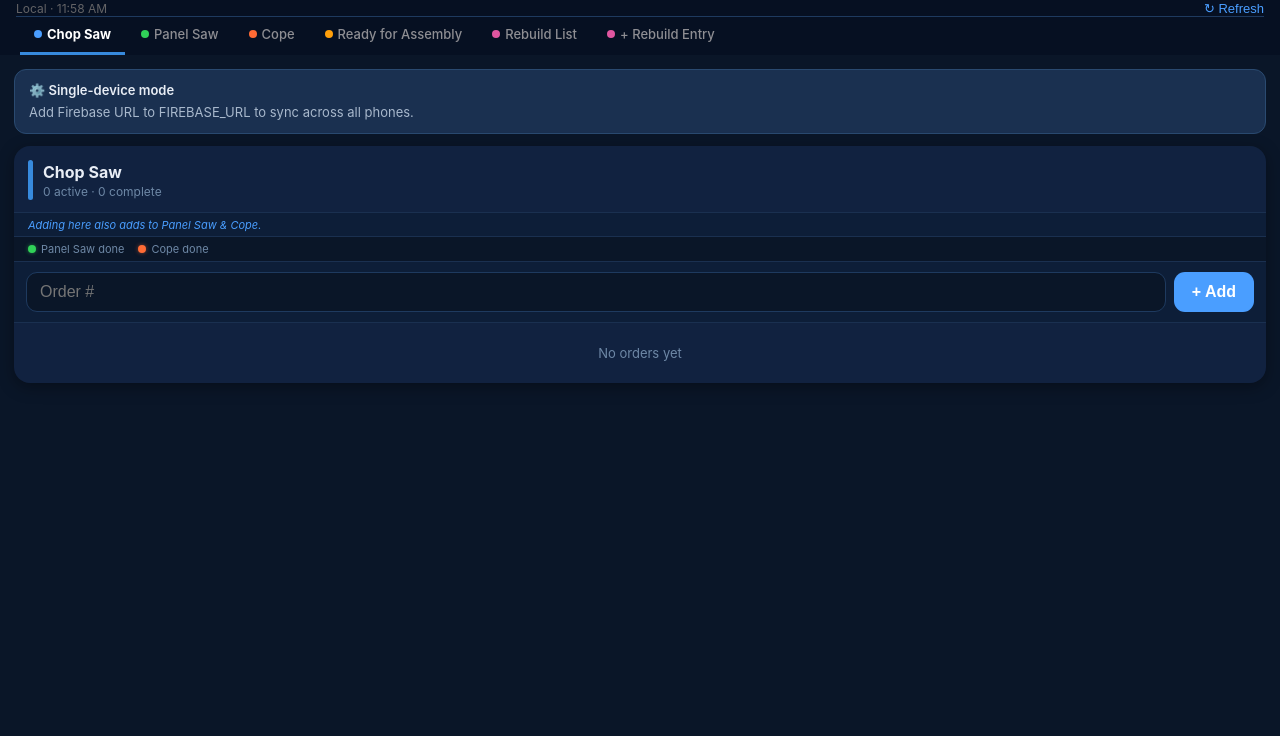
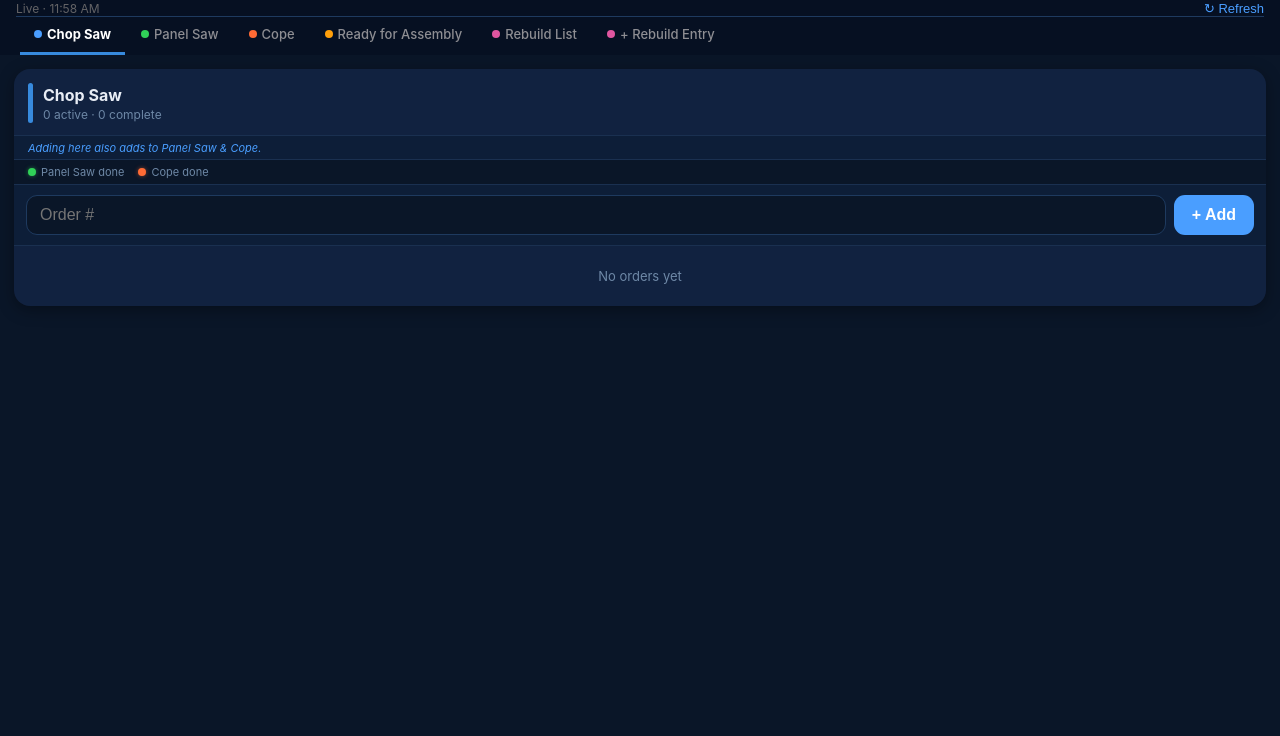
Before and after one commit to idiwood/Integrity-cut-list, a plain HTML site: page index.html in a window 1280 px wide. Shown: the part 64-800 px from the top of the page. Drawn offline with Linux system fonts and the light colour scheme; no server answers.

Commit message:
Update index.html

```diff
--- a/index.html
+++ b/index.html
@@ -387,7 +387,7 @@ header h1{font-size:18px;font-weight:700;color:#fff;letter-spacing:-.3px;flex:1;
 
 <script>
 // ─── CONFIG ────────────────────────────────────────────────────
-var FIREBASE_URL = ''; // e.g. 'https://your-app-default-rtdb.firebaseio.com'
+var FIREBASE_URL = 'https://integrity-cut-list-default-rtdb.firebaseio.com';
 // ───────────────────────────────────────────────────────────────
 
 var DEPTS = [
```
